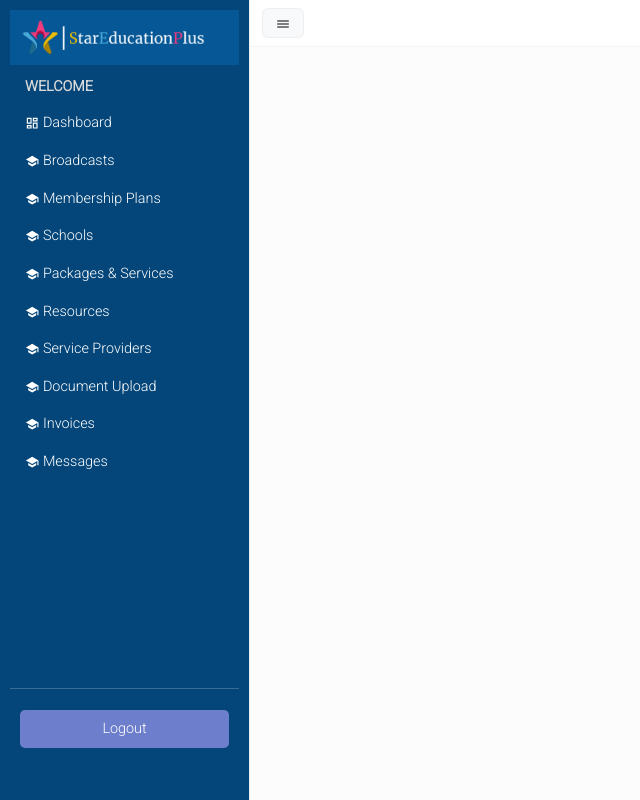
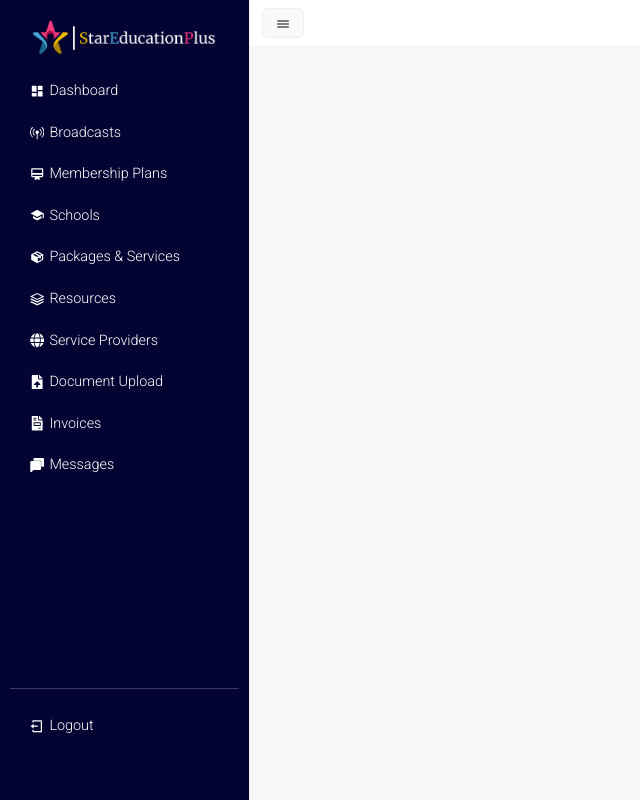
Before and after one commit to jeremiahtam/star-education-plus, a React (Create React App) app: page / in a window 1280 px wide. Shown: the whole page, without its empty margins (0-640 px from the left). Built offline with nearby package versions, Linux system fonts and the light colour scheme.

Commit message:
Completed dashboard UI design

```diff
--- a/src/App.css
+++ b/src/App.css
@@ -182,7 +182,6 @@ a:focus {
   display: flex;
   width: 100%;
   font-family: 'Roboto', sans-serif;
-  /* font-family: 'Titillium Web', sans-serif; */
 }
 
 #sidebar {
@@ -192,8 +191,7 @@ a:focus {
   left: 0;
   height: 100vh;
   z-index: 999;
-  /* background-color:rgb(0, 36, 63); */
-  background-color: rgb(4, 70, 121);
+  background-color: #030432;
   color: rgb(131, 131, 131);
   transition: all 0.3s;
   border-right: 1px solid #eee;
@@ -201,16 +199,28 @@ a:focus {
 }
 
 #sidebar.active {
-  margin-left: -250px;
+  width: 90px;
+}
+
+#sidebar.active .sidebar-header {
+  justify-content: center;
+  display: flex;
+  padding: 10px;
+}
+
+#sidebar.active ul li {
+  display: flex;
+  justify-content: center;
+  align-items: center;
 }
 
 #sidebar .sidebar-header {
   font-size: 0.9em;
   padding: 10px;
-  background-color: rgb(5, 87, 150);
-  /*   background: rgb(26, 63, 92);  */
   color: #fff;
   font-weight: 500;
+  justify-content: center;
+  display: flex;
 }
 
 #sidebar ul.components {
@@ -220,32 +230,41 @@ a:focus {
   border-bottom: 1px solid rgba(238, 238, 238, 0.226);
 }
 
-#sidebar ul p {
-  color: rgb(219, 219, 219);
-  font-size: 0.9em;
-  font-weight: 600;
-  padding: 0px 15px;
-  margin: 5px 0px;
+#sidebar ul li {
+  /* width: 90%; */
 }
 
 #sidebar ul li a {
-  padding: 8px 15px;
   font-size: 0.9em;
   font-weight: 500;
   color: rgb(255, 255, 255);
-  display: block;
+  display: flex;
+  flex-direction: row;
   text-decoration: none;
+  padding: 10px 20px;
+  width: 100%;
+  align-items: center;
+}
+
+#sidebar.active ul li a {
+  padding: 10px 10px;
+  width: 60%;
+  justify-content: center;
+}
+
+#sidebar ul li a .icon {
+  margin-right: 5px;
 }
 
 #sidebar ul li a:hover {
-  color: rgba(255, 255, 255, 0.65);
+  background: #FBFBFB;
+  border-radius: 4px;
+  color: #030432 !important;
 }
 
 #sidebar ul li.active>a,
 a[aria-expanded="true"] {
-  color: rgba(0, 0, 0, .85);
   font-weight: 600;
-  background: #ffffff;
 }
 
 a[data-toggle="collapse"] {
@@ -263,25 +282,6 @@ a[data-toggle="collapse"] {
 ul ul a {
   font-size: 0.7em !important;
   padding-left: 30px !important;
-  background: #ffffff;
-}
-
-ul.CTAs {
-  padding: 5px 10px;
-}
-
-ul.CTAs a {
-  text-align: center;
-  font-size: 0.9em !important;
-  display: block;
-  border-radius: 5px;
-  margin-bottom: 5px;
-}
-
-a.logout,
-a.logout:hover {
-  background: #6d7fcc !important;
-  color: #fff !important;
 }
 
 /* ---------------------------------------------------
@@ -289,7 +289,7 @@ a.logout:hover {
 ----------------------------------------------------- */
 
 #content {
-  background-color: #fcfcfc;
+  background-color: rgba(3, 4, 50, 0.03);;
   width: calc(100% - 250px);
   min-height: 100vh;
   transition: all 0.3s;
@@ -300,7 +300,7 @@ a.logout:hover {
 }
 
 #content.active {
-  width: 100%;
+  width: calc(100% - 90px);
 }
 
 #content>.navbar-brand img {
@@ -433,7 +433,7 @@ a.logout:hover {
 
 /* GENERAL CSS */
 .body-wrapper {
-  padding: 5%;
+  padding: 20px;
 }
 
 .body-wrapper-heading {
--- a/src/components/SideBarNav.tsx
+++ b/src/components/SideBarNav.tsx
@@ -1,10 +1,16 @@
 import { Link, useNavigate } from "react-router-dom";
-import { IoMdSchool } from "react-icons/io";
-import { RiDashboardLine } from 'react-icons/ri'
+import { SiGooglechat } from "react-icons/si";
+import { BsBroadcastPin } from 'react-icons/bs'
+import { ImStack } from 'react-icons/im'
+import { FaGlobe, FaFileUpload, FaFileInvoice } from 'react-icons/fa'
+import { RiLogoutBoxLine } from 'react-icons/ri'
+import { BiSolidDashboard, BiSolidPackage } from 'react-icons/bi'
+import { MdSchool, MdCardMembership } from 'react-icons/md'
 import { useSelector } from 'react-redux'
 import { navToggleClassStateType } from '../../types/type-definitions'
 import { Image } from 'react-bootstrap';
 import SEPLogo from '../images/SEP-Logo-White-Final.png'
+import SEPlogo129 from '../images/logo192.png'
 import axios from 'axios'
 import { store } from '../store/root-reducer';
 import { deleteUserData } from '../store/actions/user-info';
@@ -14,10 +20,11 @@ const SideBarNav = (props: any) => {
   const navigate = useNavigate()
 
   const navToggleClass = useSelector((state: navToggleClassStateType) => state.navToggle.navbarClass)
+  const sidebarHide = useSelector((state: navToggleClassStateType) => state.navToggle.sidebarHide)
+
   const userInfoData = useSelector((state: stateLoggedInUserType) => state.userInfo.loggedInUserData)
 
-  const logoutHandler = async (
-  ) => {
+  const logoutHandler = async () => {
     try {
       const res = await axios.post(
         `http://127.0.0.1:8000/api/admin-logout`,
@@ -27,7 +34,7 @@ const SideBarNav = (props: any) => {
             "Accept": "application/json",
             Authorization: `Bearer ${userInfoData.token}`,
           },
-          timeout: 5000,
+          timeout: 30000,
         }
       );
 
@@ -56,44 +63,75 @@ const SideBarNav = (props: any) => {
   return (
     <nav id={"sidebar"} className={navToggleClass}>
       <div className="sidebar-header">
-        <Image src={SEPLogo} height={35} />
+        <Image src={sidebarHide == false ? SEPLogo : SEPlogo129} height={35} />
       </div>
       <ul className="list-unstyled components">
-        <p>WELCOME </p>
         <li className=''>
-          <Link to='/dashboard'> <RiDashboardLine /> Dashboard</Link>
+          <Link to='/dashboard'>
+            <BiSolidDashboard className="icon" />
+            <div hidden={sidebarHide}> Dashboard</div>
+          </Link>
         </li>
         <li className=''>
-          <Link to="/broadcasts"><IoMdSchool /> Broadcasts</Link>
+          <Link to="/broadcasts">
+            <BsBroadcastPin className="icon" />
+            <div hidden={sidebarHide}> Broadcasts</div>
+          </Link>
         </li>
         <li className=''>
-          <Link to="/membership-plans"><IoMdSchool /> Membership Plans</Link>
+          <Link to="/membership-plans">
+            <MdCardMembership className="icon" />
+            <div hidden={sidebarHide}> Membership Plans</div>
+          </Link>
         </li>
         <li className=''>
-          <Link to="/schools"><IoMdSchool /> Schools</Link>
+          <Link to="/schools">
+            <MdSchool className="icon" />
+            <div hidden={sidebarHide}> Schools</div>
+          </Link>
         </li>
         <li className=''>
-          <Link to="/packages-and-services"><IoMdSchool /> Packages & Services</Link>
+          <Link to="/packages-and-services">
+            <BiSolidPackage className="icon" />
+            <div hidden={sidebarHide}> Packages & Services</div>
+          </Link>
         </li>
         <li className=''>
-          <Link to="/resources"><IoMdSchool /> Resources</Link>
+          <Link to="/resources" >
+            <ImStack className="icon" />
+            <div hidden={sidebarHide}> Resources</div>
+          </Link>
         </li>
         <li className=''>
-          <Link to="/service-providers"><IoMdSchool /> Service Providers</Link>
+          <Link to="/service-providers">
+            <FaGlobe className="icon" />
+            <div hidden={sidebarHide}> Service Providers</div>
+          </Link>
         </li>
         <li className=''>
-          <Link to="/document-upload"><IoMdSchool /> Document Upload</Link>
+          <Link to="/document-upload">
+            <FaFileUpload className="icon" />
+            <div hidden={sidebarHide}> Document Upload</div>
+          </Link>
         </li>
         <li className=''>
-          <Link to="/invoices"><IoMdSchool /> Invoices</Link>
+          <Link to="/invoices">
+            <FaFileInvoice className="icon" />
+            <div hidden={sidebarHide}> Invoices</div></Link>
         </li>
         <li className=''>
-          <Link to="/messages"><IoMdSchool /> Messages</Link>
+          <Link to="/messages">
+            <SiGooglechat className="icon" />
+            <div hidden={sidebarHide}> Messages</div>
+          </Link>
         </li>
       </ul>
       <ul className="list-unstyled CTAs">
         <li>
-          <Link to="#" className="logout" onClick={() => logoutHandler()}>Logout</Link>
+          <Link to="#" className="logout" onClick={() => logoutHandler()}>
+            <RiLogoutBoxLine className="icon" />
+            <div hidden={sidebarHide}> Logout</div>
+          </Link>
         </li>
       </ul>
     </nav>
--- a/src/views/admin/AdminLogin.tsx
+++ b/src/views/admin/AdminLogin.tsx
@@ -30,7 +30,7 @@ const AdminLogin = (props: any) => {
           headers: {
             "Accept": "application/json"
           },
-          timeout: 5000,
+          timeout: 30000,
         }
       );
 
```
